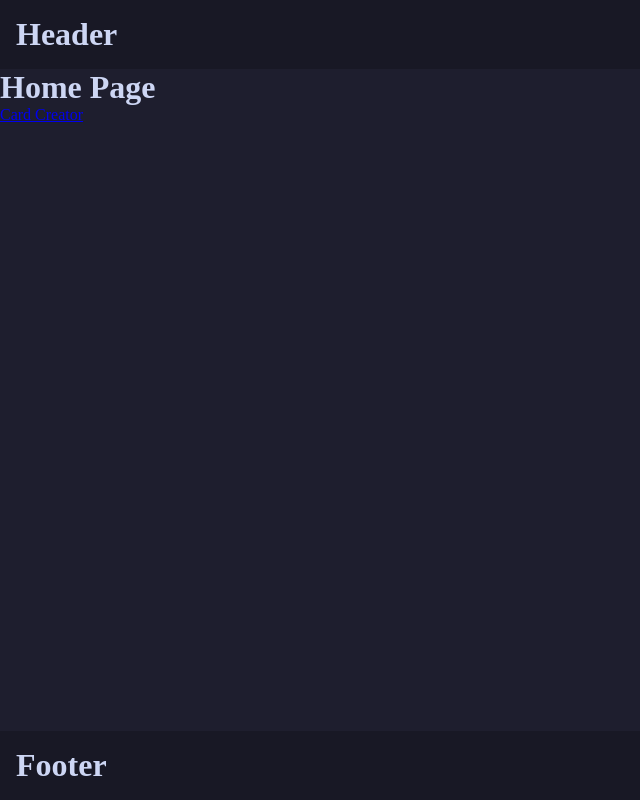
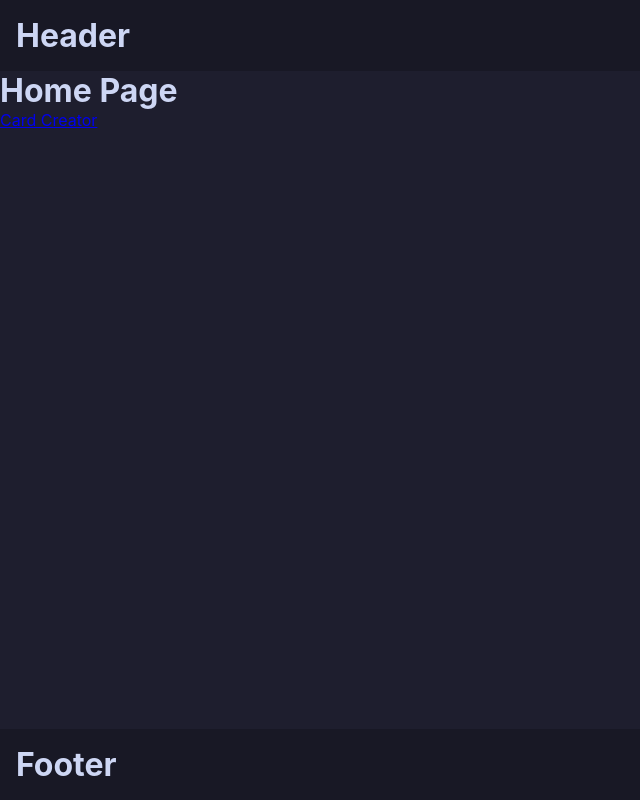
Before and after one commit to ChaosCantrip/DestinyTCG.AdminWebsite, a Next.js app: page / in a window 1280 px wide. Shown: the whole page, without its empty margins (0-640 px from the left). Built offline with nearby package versions, Linux system fonts and the light colour scheme.

Commit message:
Added Inter Font Family

```diff
--- a/src/styles/fonts.css
+++ b/src/styles/fonts.css
@@ -0,0 +1,3 @@
+body {
+    font-family: 'Inter', sans-serif;
+}
```
